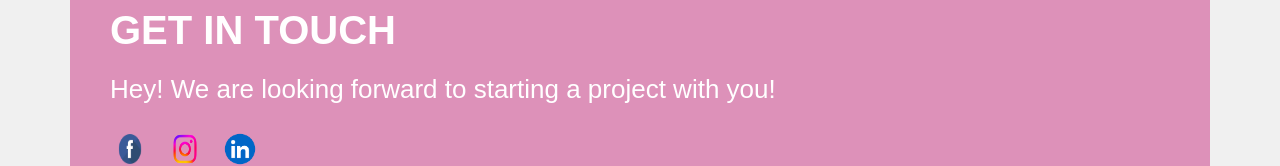
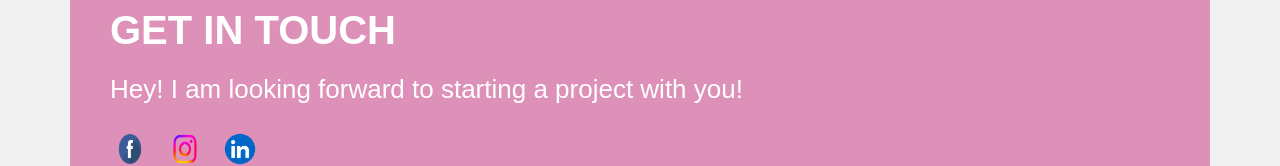
Before and after one commit to Satya1512/frontend, a React (Create React App) app: page /contact in a window 1280 px wide. Shown: the part 480-646 px from the top of the page. Built offline with nearby package versions, Linux system fonts and the light colour scheme.

Commit message:
Update Contact.js

```diff
--- a/src/components/Contact.js
+++ b/src/components/Contact.js
@@ -113,7 +113,7 @@ function Contact() {
             <div className="pink-section">
                 <div className="get-in-touch">GET IN TOUCH</div>
                 <p className="sub-text">
-                    Hey! We are looking forward to starting a project with you!
+                    Hey! I am looking forward to starting a project with you!
                 </p>
                 <div className="social-icons">
                     <a href="https://www.facebook.com/satyamanikanta.bogolu" className="icon"><img src={fbIm} alt="Facebook" /></a>
```
